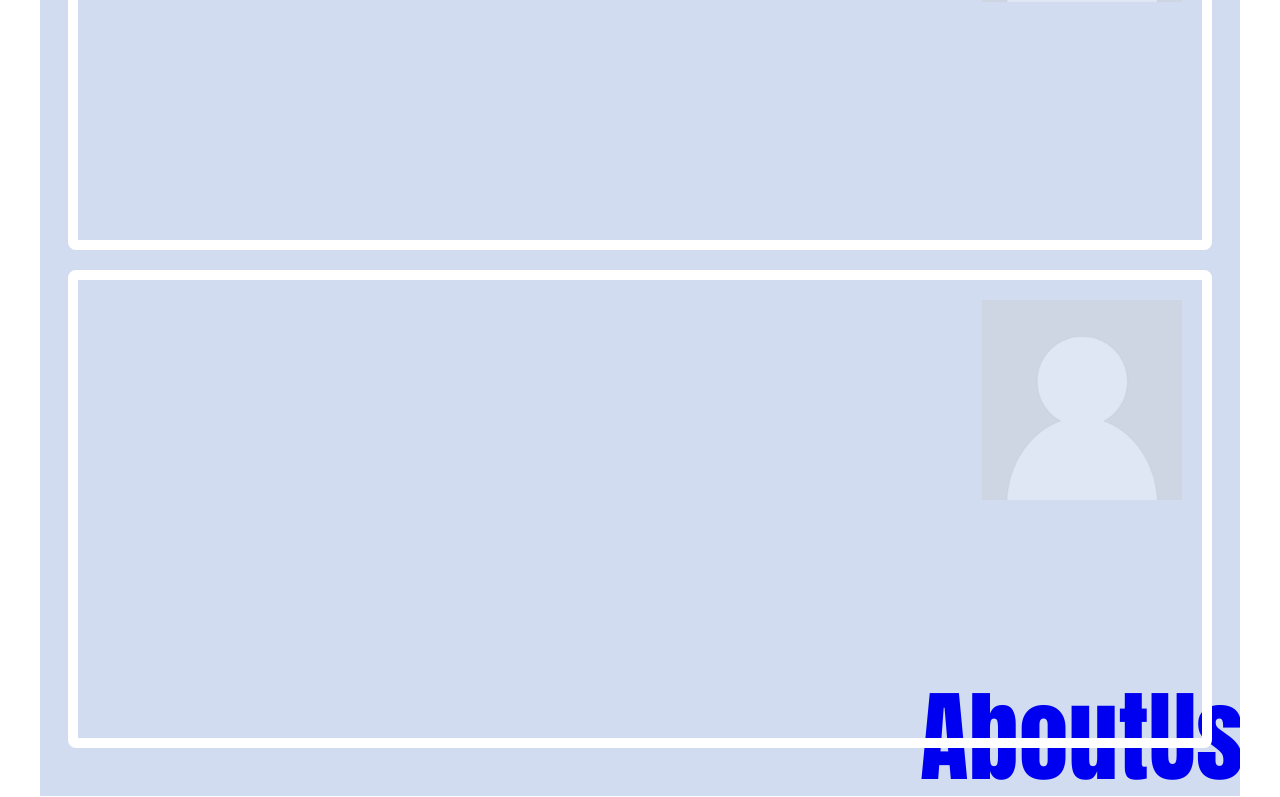
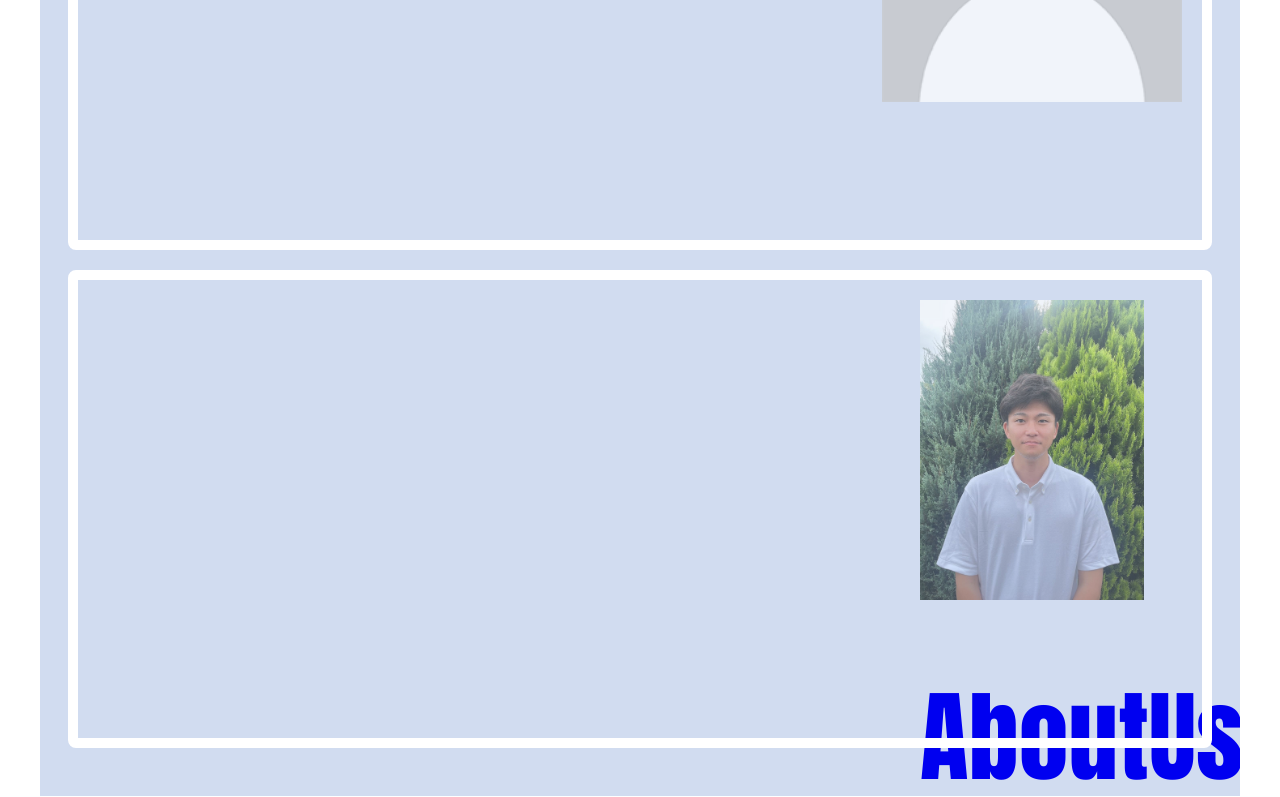
Before and after one commit to enuii3/topink-client, a Nuxt app: page / in a window 1280 px wide. Shown: the part 2416-3213 px from the top of the page. Built offline with nearby package versions, Linux system fonts and the light colour scheme.

Commit message:
staffの変更

```diff
--- a/features/AboutUs/components/AboutUsCard.vue
+++ b/features/AboutUs/components/AboutUsCard.vue
@@ -20,8 +20,8 @@ const staffList: Staff[] = [
       "お客様の夢や目標を実現するために、最高品質の商品とサービスを提供することに全力を注いでいます。 私たちは常にお客様の声に耳を傾け、お客様のニーズや要望に真摯に向き合います。お客様の満足度を最優先に考え、信頼関係を築くことを大切にしています。私たちの仕事は単なるビジネスではなく、お客様とのパートナーシップを築きながら共に成長していくことです。 私たちは社会的責任も重要視しています。",
   },
   {
-    name: "酒井 貴寿",
-    image: "default.png",
+    name: "笹原 祐樹",
+    image: "sasahara-yuki.jpg",
     directorJob: "取締役",
     directorOffice: "神奈川支店",
     message:
--- a/features/AboutUs/components/StaffCard.vue
+++ b/features/AboutUs/components/StaffCard.vue
@@ -10,13 +10,16 @@ defineProps<Props>();
 </script>
 
 <template>
-  <div class="outline pa-1 pa-sm-6" style="z-index: 1">
+  <div class="outline pa-3 pa-sm-6" style="z-index: 1">
+    <!-- <div class="img-layout"> -->
     <v-img
       class="staff-img"
       :src="staff.image"
       :alt="staff.name"
-      aspect-ratio="16/9"
+      width="300"
+      height="300"
     />
+    <!-- </div> -->
 
     <div class="card-value">
       <div
@@ -26,9 +29,9 @@ defineProps<Props>();
           'border-bottom-color': 'white',
         }"
         data-aos="fade-in"
-        data-aos-offset="200"
-        data-aos-delay="200"
-        data-aos-duration="2000"
+        data-aos-offset="150"
+        data-aos-delay="150"
+        data-aos-duration="1500"
       >
         <h1 class="name">{{ staff.name }}</h1>
         <h3 class="director job">{{ staff.directorJob }}</h3>
@@ -39,9 +42,9 @@ defineProps<Props>();
         <span
           class="message"
           data-aos="fade-in"
-          data-aos-offset="300"
-          data-aos-delay="300"
-          data-aos-duration="3000"
+          data-aos-offset="200"
+          data-aos-delay="200"
+          data-aos-duration="2000"
           >{{ staff.message }}</span
         >
       </div>
@@ -55,7 +58,7 @@ defineProps<Props>();
 }
 
 .card-value {
-  padding: 200px 10px 10px 10px;
+  padding: 20px 10px 10px 10px;
 }
 .outline {
   position: relative;
@@ -65,10 +68,9 @@ defineProps<Props>();
 }
 
 .staff-img {
-  position: absolute;
-  top: 20px;
-  right: 20px;
-  opacity: 0.3;
+  display: flex;
+  justify-content: center;
+  opacity: 0.7;
 }
 
 .director {
@@ -101,4 +103,15 @@ defineProps<Props>();
     display: none;
   }
 }
+
+@media screen and (min-width: 601px) {
+  .staff-img {
+    position: absolute;
+    top: 20px;
+    right: 20px;
+  }
+  .card-value {
+    padding-top: 200px;
+  }
+}
 </style>
```
Also changed, not shown: public/sasahara-yuki.jpg (added).
